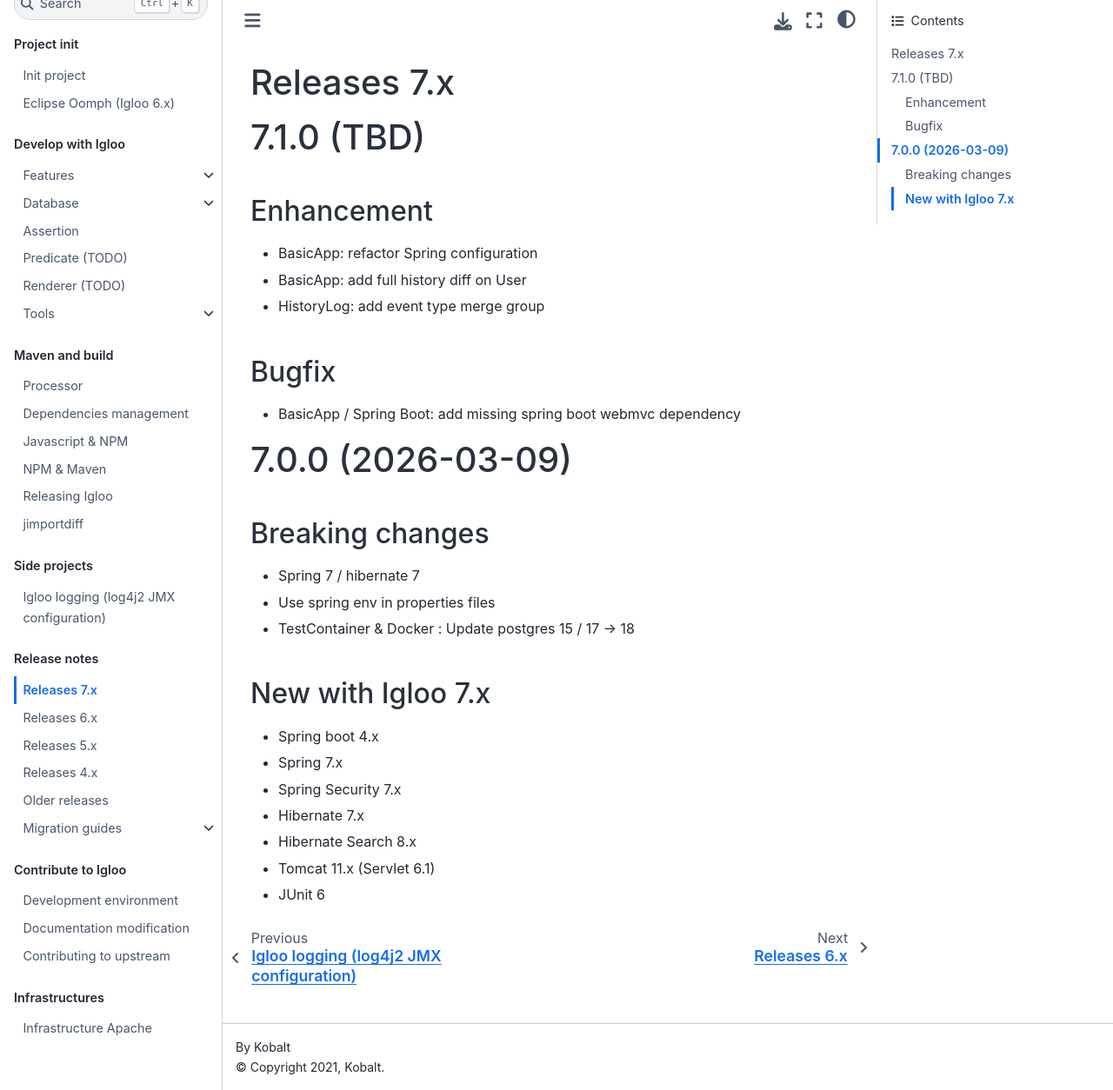
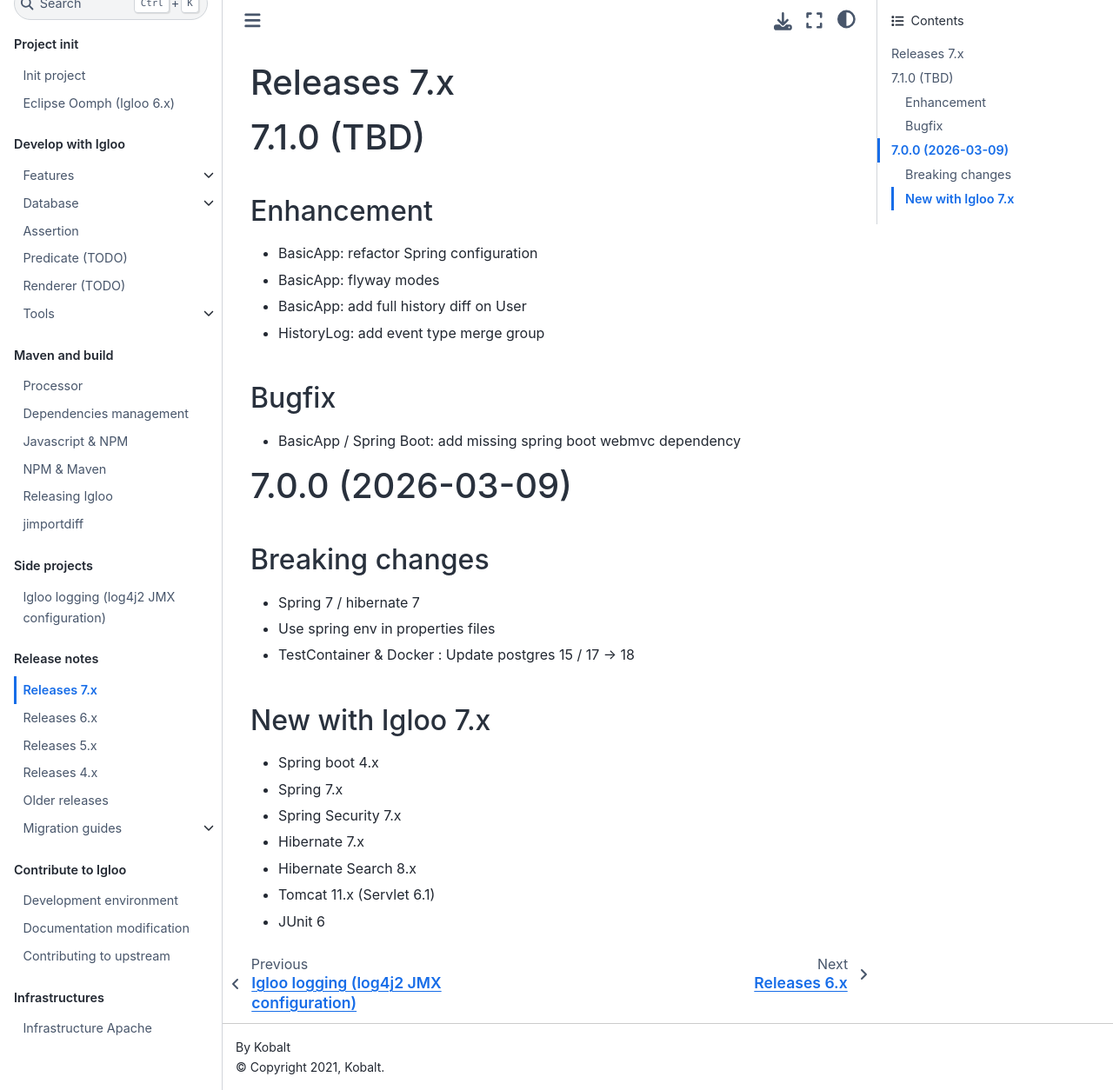
Before and after one commit to igloo-project/igloo-doc, a Sphinx documentation site: the page built from source/release-notes/releases-7.x.md, in a window 1280 px wide and 1254 px high. Shown: the whole window at 87% size. Built offline with Sphinx 7.4.7 and the Sphinx Book theme 1.1.4, drawn with Linux system fonts in a browser that asks for light colours.

Commit message:
Update changelog

```diff
--- a/source/release-notes/releases-7.x.md
+++ b/source/release-notes/releases-7.x.md
@@ -5,6 +5,7 @@
 ## Enhancement
 
 * BasicApp: refactor Spring configuration
+* BasicApp: flyway modes
 * BasicApp: add full history diff on User
 * HistoryLog: add event type merge group
 
```
